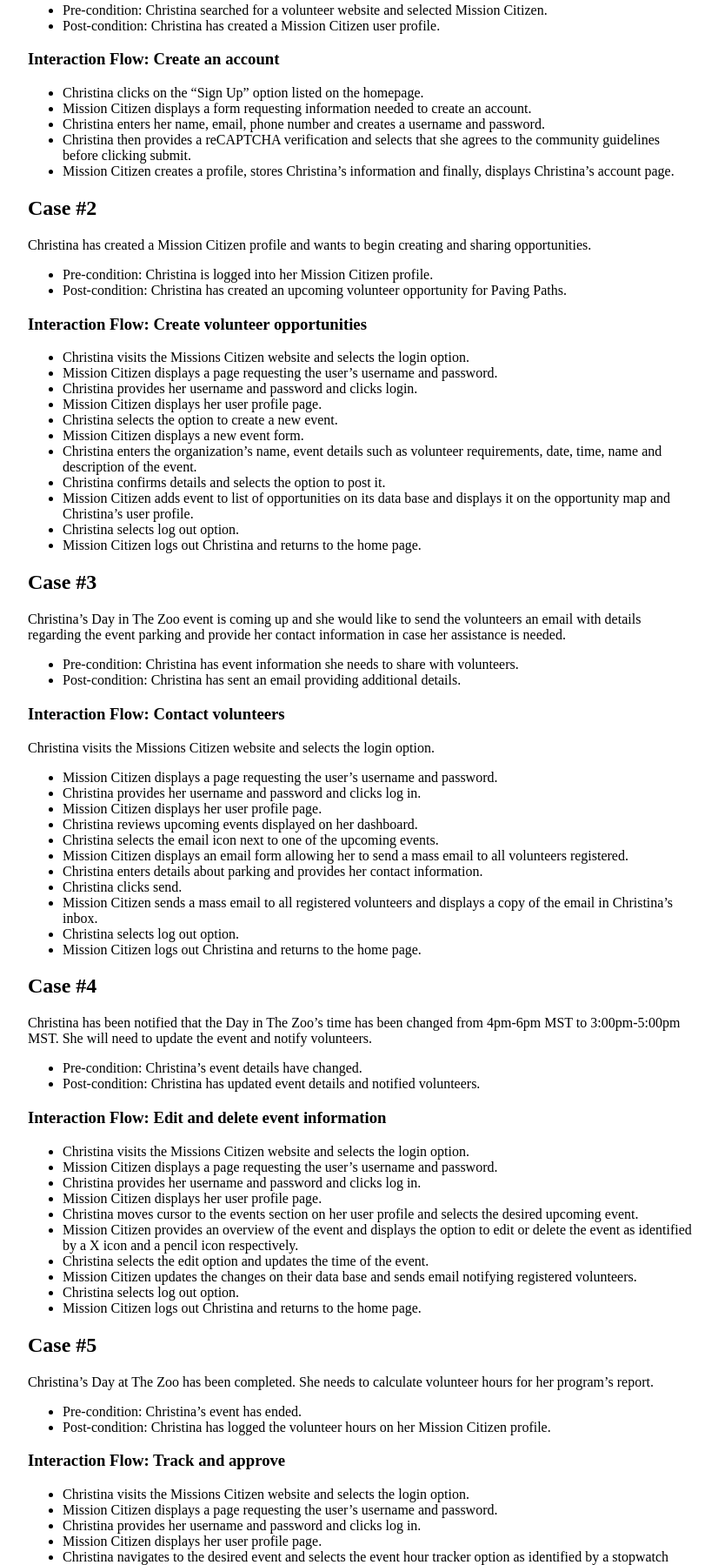
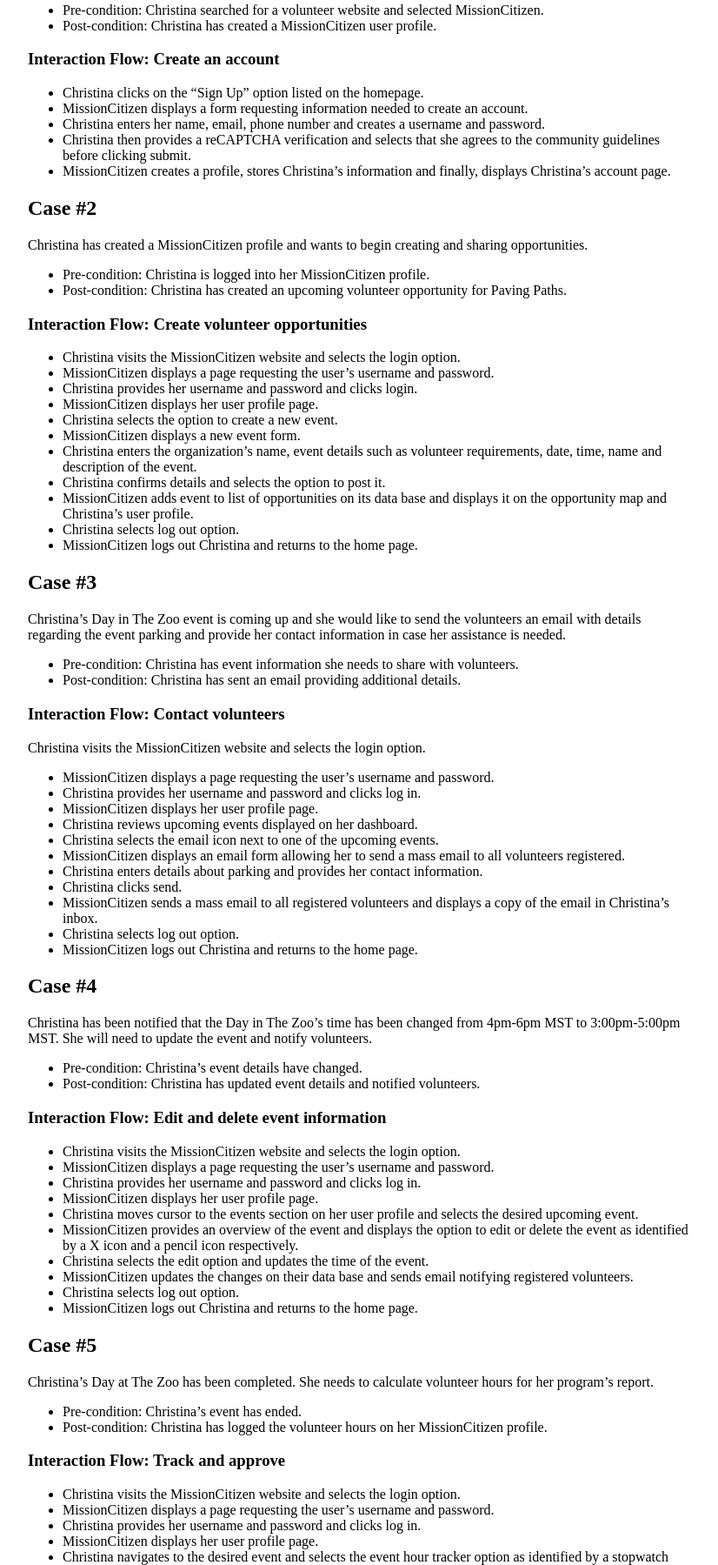
Before and after one commit to web-34-volunteer-app/capstone-volunteer-app, a plain HTML site: page public_html/documentation/volunteer-opportunity-creator.html in a window 1280 px wide. Shown: the part 1103-2902 px from the top of the page at 87% size, without its empty margins (224-1050 px from the left). Drawn offline with Linux system fonts and the light colour scheme.

Commit message:
Removed space between MissionCitizen on volunteer-opportunity-creator.html to match correct name.

```diff
--- a/public_html/documentation/volunteer-opportunity-creator.html
+++ b/public_html/documentation/volunteer-opportunity-creator.html
@@ -57,49 +57,49 @@
     <h2>Case #1</h2>
     <p>Christina will be using web platforms to increase volunteer outreach and share upcoming opportunities.</p>
     <ul>
-        <li>Pre-condition: Christina searched for a volunteer website and selected Mission Citizen.</li>
-        <li>Post-condition: Christina has created a Mission Citizen user profile.</li>
+        <li>Pre-condition: Christina searched for a volunteer website and selected MissionCitizen.</li>
+        <li>Post-condition: Christina has created a MissionCitizen user profile.</li>
     </ul>
     <h3>Interaction Flow: Create an account</h3>
     <ul>
         <li>Christina clicks on the “Sign Up” option listed on the homepage.</li>
-        <li>Mission Citizen displays a form requesting information needed to create an account.</li>
+        <li>MissionCitizen displays a form requesting information needed to create an account.</li>
         <li>Christina enters her name, email, phone number and creates a username and password.</li>
         <li>Christina then provides a reCAPTCHA verification and selects that she agrees to the community guidelines
             before
             clicking submit.
         </li>
-        <li>Mission Citizen creates a profile, stores Christina’s information and finally, displays Christina’s account
+        <li>MissionCitizen creates a profile, stores Christina’s information and finally, displays Christina’s account
             page.
         </li>
 
     </ul>
 
     <h2>Case #2</h2>
-    <p>Christina has created a Mission Citizen profile and wants to begin creating and sharing opportunities.</p>
+    <p>Christina has created a MissionCitizen profile and wants to begin creating and sharing opportunities.</p>
     <ul>
-        <li>Pre-condition: Christina is logged into her Mission Citizen profile.</li>
+        <li>Pre-condition: Christina is logged into her MissionCitizen profile.</li>
         <li>Post-condition: Christina has created an upcoming volunteer opportunity for Paving Paths.</li>
     </ul>
 
     <h3>Interaction Flow: Create volunteer opportunities</h3>
     <ul>
-        <li>Christina visits the Missions Citizen website and selects the login option.</li>
-        <li>Mission Citizen displays a page requesting the user’s username and password.</li>
+        <li>Christina visits the MissionCitizen website and selects the login option.</li>
+        <li>MissionCitizen displays a page requesting the user’s username and password.</li>
         <li>Christina provides her username and password and clicks login.</li>
-        <li>Mission Citizen displays her user profile page.</li>
+        <li>MissionCitizen displays her user profile page.</li>
         <li>Christina selects the option to create a new event.</li>
-        <li>Mission Citizen displays a new event form.</li>
+        <li>MissionCitizen displays a new event form.</li>
         <li>Christina enters the organization’s name, event details such as volunteer requirements, date, time, name and
             description of the event.
         </li>
         <li>Christina confirms details and selects the option to post it.</li>
-        <li>Mission Citizen adds event to list of opportunities on its data base and displays it on the opportunity map
+        <li>MissionCitizen adds event to list of opportunities on its data base and displays it on the opportunity map
             and
             Christina’s user profile.
         </li>
         <li>Christina selects log out option.</li>
-        <li>Mission Citizen logs out Christina and returns to the home page.</li>
+        <li>MissionCitizen logs out Christina and returns to the home page.</li>
     </ul>
 
     <h2>Case #3</h2>
@@ -112,21 +112,21 @@
     </ul>
 
     <h3>Interaction Flow: Contact volunteers</h3>
-    <p>Christina visits the Missions Citizen website and selects the login option.
+    <p>Christina visits the MissionCitizen website and selects the login option.
     <ul>
-        <li>Mission Citizen displays a page requesting the user’s username and password.</li>
+        <li>MissionCitizen displays a page requesting the user’s username and password.</li>
         <li>Christina provides her username and password and clicks log in.</li>
-        <li>Mission Citizen displays her user profile page.</li>
+        <li>MissionCitizen displays her user profile page.</li>
         <li>Christina reviews upcoming events displayed on her dashboard.</li>
         <li>Christina selects the email icon next to one of the upcoming events.</li>
-        <li>Mission Citizen displays an email form allowing her to send a mass email to all volunteers registered.</li>
+        <li>MissionCitizen displays an email form allowing her to send a mass email to all volunteers registered.</li>
         <li>Christina enters details about parking and provides her contact information.</li>
         <li>Christina clicks send.</li>
-        <li>Mission Citizen sends a mass email to all registered volunteers and displays a copy of the email in
+        <li>MissionCitizen sends a mass email to all registered volunteers and displays a copy of the email in
             Christina’s inbox.
         </li>
         <li>Christina selects log out option.</li>
-        <li>Mission Citizen logs out Christina and returns to the home page.</li>
+        <li>MissionCitizen logs out Christina and returns to the home page.</li>
     </ul>
 
     <h2>Case #4</h2>
@@ -139,19 +139,19 @@
 
     <h3>Interaction Flow: Edit and delete event information</h3>
     <ul>
-        <li>Christina visits the Missions Citizen website and selects the login option.</li>
-        <li>Mission Citizen displays a page requesting the user’s username and password.</li>
+        <li>Christina visits the MissionCitizen website and selects the login option.</li>
+        <li>MissionCitizen displays a page requesting the user’s username and password.</li>
         <li>Christina provides her username and password and clicks log in.</li>
-        <li>Mission Citizen displays her user profile page.</li>
+        <li>MissionCitizen displays her user profile page.</li>
         <li>Christina moves cursor to the events section on her user profile and selects the desired upcoming event.
         </li>
-        <li>Mission Citizen provides an overview of the event and displays the option to edit or delete the event as
+        <li>MissionCitizen provides an overview of the event and displays the option to edit or delete the event as
             identified by a X icon and a pencil icon respectively.
         </li>
         <li>Christina selects the edit option and updates the time of the event.</li>
-        <li>Mission Citizen updates the changes on their data base and sends email notifying registered volunteers.</li>
+        <li>MissionCitizen updates the changes on their data base and sends email notifying registered volunteers.</li>
         <li>Christina selects log out option.</li>
-        <li>Mission Citizen logs out Christina and returns to the home page.</li>
+        <li>MissionCitizen logs out Christina and returns to the home page.</li>
     </ul>
 
     <h2>Case #5</h2>
@@ -159,22 +159,22 @@
         report.</p>
     <ul>
         <li>Pre-condition: Christina’s event has ended.</li>
-        <li>Post-condition: Christina has logged the volunteer hours on her Mission Citizen profile.</li>
+        <li>Post-condition: Christina has logged the volunteer hours on her MissionCitizen profile.</li>
     </ul>
 
     <h3>Interaction Flow: Track and approve </h3>
     <ul>
-    <li>Christina visits the Missions Citizen website and selects the login option.</li>
-    <li>Mission Citizen displays a page requesting the user’s username and password.</li>
+    <li>Christina visits the MissionCitizen website and selects the login option.</li>
+    <li>MissionCitizen displays a page requesting the user’s username and password.</li>
     <li>Christina provides her username and password and clicks log in.</li>
-    <li>Mission Citizen displays her user profile page.</li>
+    <li>MissionCitizen displays her user profile page.</li>
     <li>Christina navigates to the desired event and selects the event hour tracker option as identified by a stopwatch
     icon.</li>
-    <li>Mission Citizen displays a calculating form.</li>
+    <li>MissionCitizen displays a calculating form.</li>
     <li>Christina enters information regarding volunteer event and hours completed.</li>
-    <li>Mission Citizens adds hours and displays them on her profile page.</li>
+    <li>MissionCitizens adds hours and displays them on her profile page.</li>
     <li>Christina views hours on her profile and proceeds to log out.</li>
-    <li>Mission Citizen logs out Christina and returns to the home page.</li>
+    <li>MissionCitizen logs out Christina and returns to the home page.</li>
     </ul>
 
     <a href="index.html">Home</a>
```
